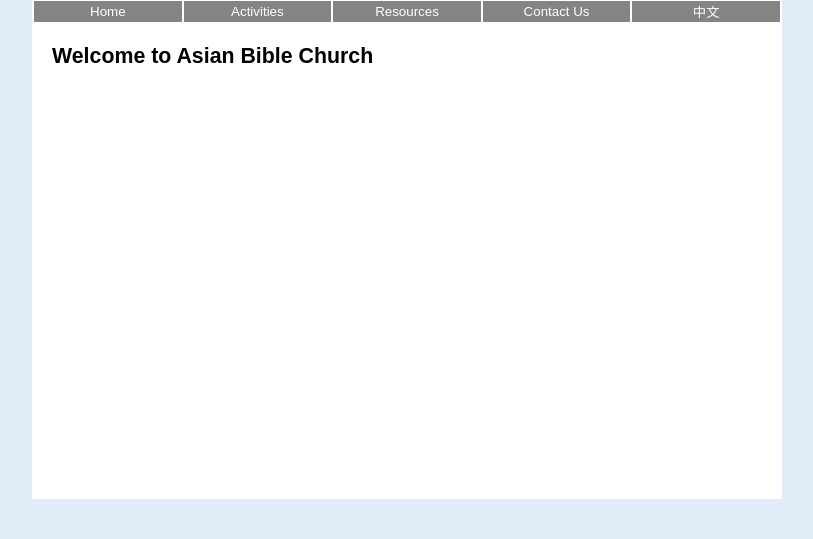
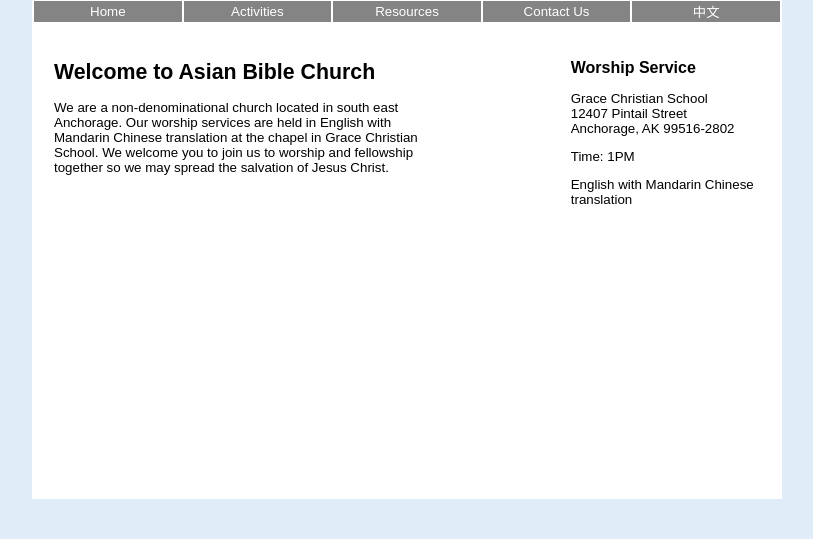
Before and after one commit to Aaron-Zhao/abc, a PHP site: page /en/ in a window 1280 px wide. Shown: the part 151-690 px from the top of the page, without its empty margins (233-1046 px from the left). Run offline with PHP 8.4, Linux system fonts and the light colour scheme.

Commit message:
separated template into 3 files. Added content to home page.

```diff
--- /dev/null
+++ b/includes/footer.php
@@ -0,0 +1,4 @@
+            </div>
+        </div>
+    </body>
+</html>
--- /dev/null
+++ b/includes/header.php
@@ -0,0 +1,8 @@
+<!DOCTYPE html PUBLIC "-//W3C//DTD XHTML 1.0 Transitional//EN" "http://www.w3.org/TR/xhtml1/DTD/xhtml1-transitional.dtd">
+<html>
+    <head>
+        <meta http-equiv="Content-Type" content="text/html; charset=UTF-8" />
+        <meta name="description" content="ABC: Asian Bible Church of Anchorage, AK" />
+        <meta name="Keywords" content="Asian Bible Church Chinese Anchorage Alaska AK Christian 亞洲聖經教會 阿拉斯加 安克拉治" />
+        <title><?php echo $title ?></title>
+        <link rel="stylesheet" type="text/css" href="../shared/abc.css" />
--- a/includes/template.php
+++ b/includes/menu.php
@@ -1,12 +1,3 @@
-<!DOCTYPE html PUBLIC "-//W3C//DTD XHTML 1.0 Transitional//EN" "http://www.w3.org/TR/xhtml1/DTD/xhtml1-transitional.dtd">
-<html>
-    <head>
-        <meta http-equiv="Content-Type" content="text/html; charset=UTF-8" />
-        <meta name="description" content="ABC: Asian Bible Church of Anchorage, AK" />
-        <meta name="Keywords" content="Asian Bible Church Chinese Anchorage Alaska AK Christian 亞洲聖經教會 阿拉斯加 安克拉治" />
-        <title><?php echo $title ?></title>
-
-        <link rel="stylesheet" type="text/css" href="../shared/abc.css" />
     </head>
 
     <body>
@@ -33,8 +24,3 @@
             </table>
 
             <div class="content">
-                <?php echo $content ?>
-            </div>
-        </div>
-    </body>
-</html>
--- a/public_html/en/index.php
+++ b/public_html/en/index.php
@@ -2,9 +2,70 @@
 
 $title = "Welcome to Asian Bible Church";
 
-$content = <<<HTML
-<h1>Welcome to Asian Bible Church</h1>
-HTML;
+include('../../includes/header.php');
+?>
 
-include('../../includes/template.php');
+<style type="text/css" >
+div.left
+{
+
+}
+
+div.right
+{
+
+}
+
+table.content td
+{
+    margin: 0px;
+    padding: 0px;
+    border: 0px;
+}
+
+</style>
+
+<?php
+include('../../includes/menu.php');
 ?>
+
+<table width="100%" class="content">
+    <tr>
+        <td width="400px" valign="top">
+            <div class="left">
+                <h1>Welcome to Asian Bible Church</h1>
+
+                <p>
+                We are a non-denominational church located in south east Anchorage.
+                Our worship services are held in English with Mandarin Chinese translation
+                at the chapel in Grace Christian School.
+                We welcome you to join us to worship and fellowship together so we may spread the salvation of Jesus Christ.
+                </p>
+            </div>
+        </td>
+        <td width="150px" />
+        <td width="200px" valign="top">
+            <div class="right">
+                <h2>Worship Service</h2>
+
+                <p>
+                    Grace Christian School<br />
+                    12407 Pintail Street<br />
+                    Anchorage, AK 99516-2802<br />
+                </p>
+
+                <p>
+                    Time: 1PM
+                </p>
+
+                <p>
+                    English with Mandarin Chinese translation
+                </p>
+            </div>
+        </td>
+    </tr>
+</table>
+
+<?php
+include('../../includes/footer.php');
+?>
```
Also changed, not shown: public_html/en/Activities.php (+7 -3 lines), public_html/en/Contact.php (+9 -3 lines), public_html/en/Resources.php (+19 -4 lines).
